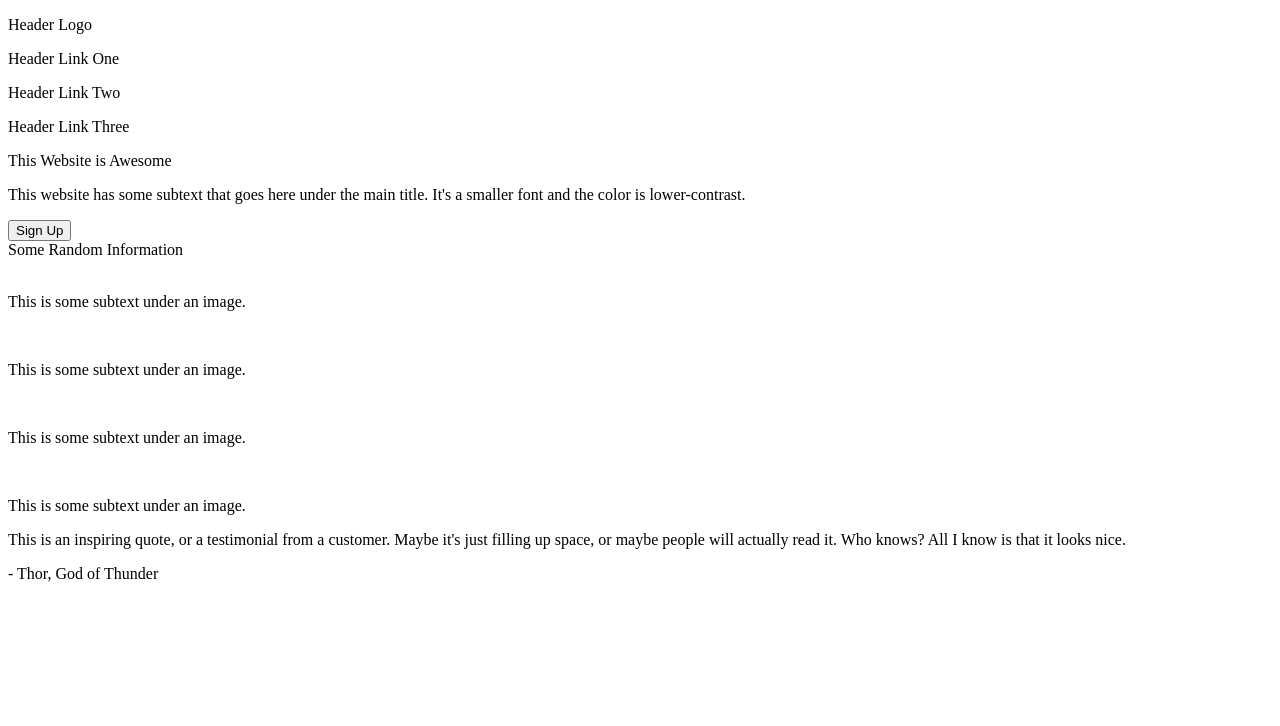
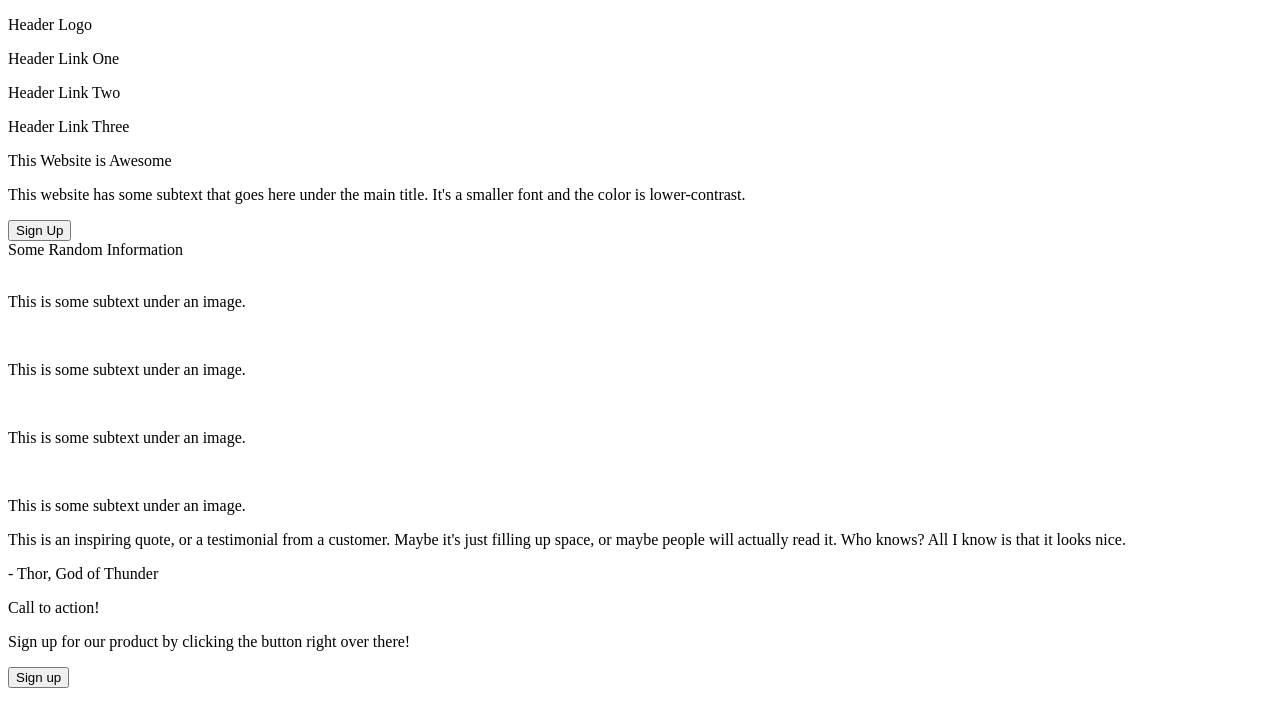
Before and after one commit to hanistheman/odin-landing-page, a plain HTML site: page index.html in a window 1280 px wide. Drawn offline with Linux system fonts and the light colour scheme.

Commit message:
Added section four to the main content and added content to it

```diff
--- a/index.html
+++ b/index.html
@@ -46,5 +46,13 @@
         </p>
         <p>- Thor, God of Thunder</p>
     </div>
+
+    <div class="main-four">
+        <div class="signup">
+            <div class="section-title">Call to action!</div>
+            <p>Sign up for our product by clicking the button right over there!</p>
+            <button>Sign up</button>
+        </div>
+    </div>
 </body>
 </html>
```
